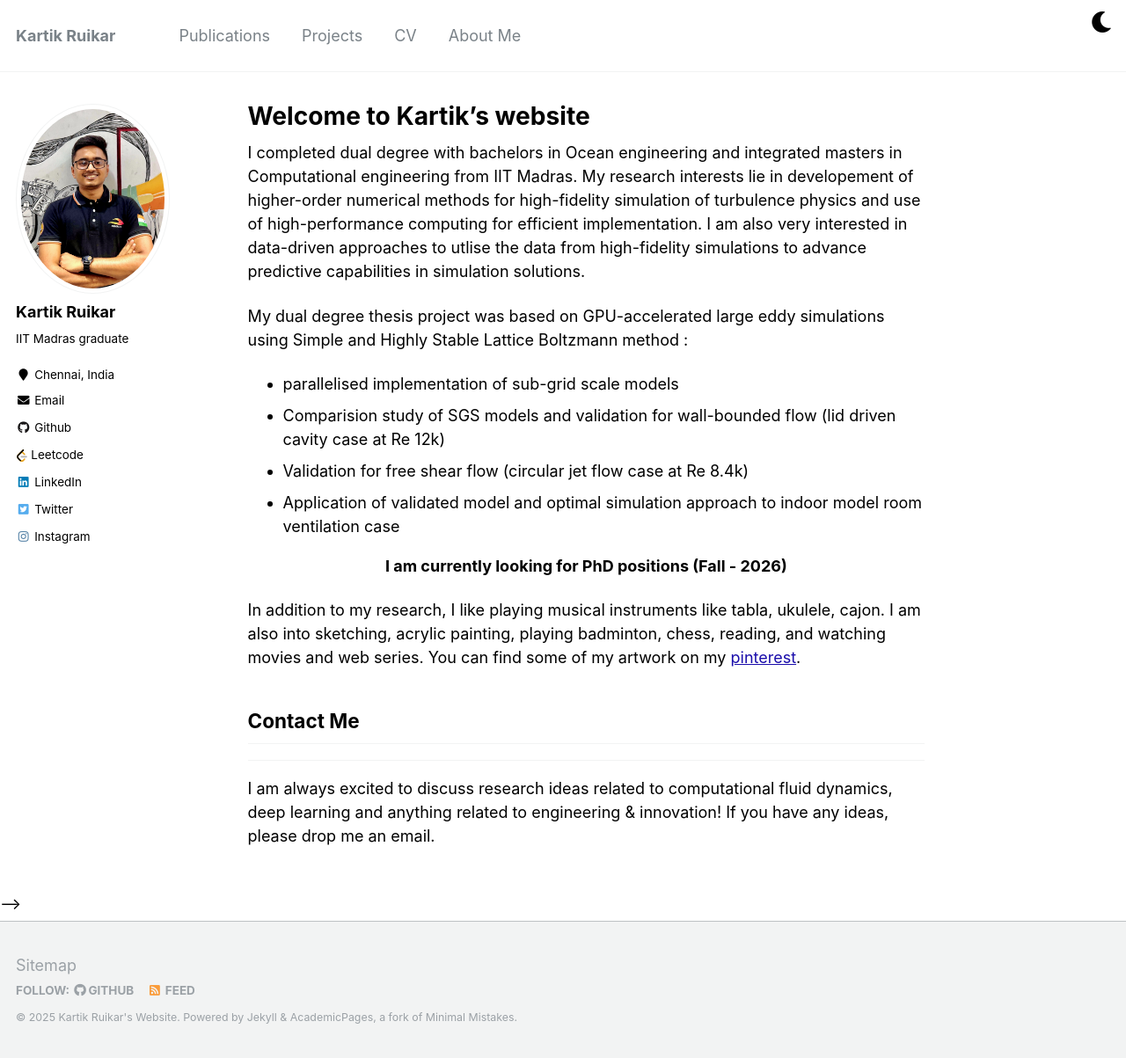
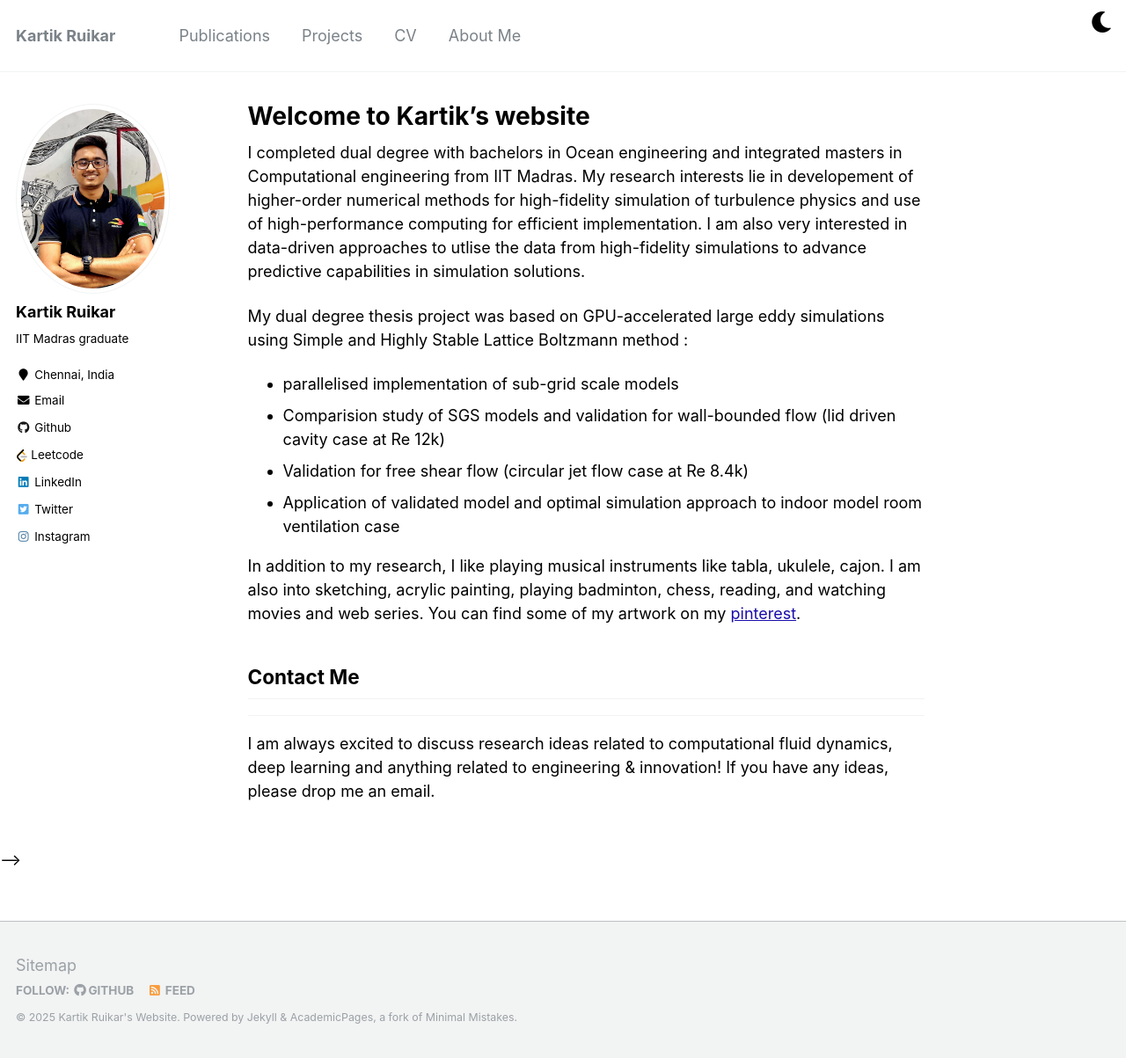
Before and after one commit to Kartik2605/Kartik2605.github.io, a Jekyll site: the page built from _pages/about.md, in a window 1280 px wide and 1203 px high. Shown: the whole window at 88% size. Built offline with Jekyll 4.4.1, drawn with Linux system fonts in a browser that asks for light colours.

Commit message:
removing looking for phd position for now while applying for jobs

```diff
--- a/_pages/about.md
+++ b/_pages/about.md
@@ -18,9 +18,9 @@ My dual degree thesis project was based on GPU-accelerated large eddy simulation
 - Validation for free shear flow (circular jet flow case at Re 8.4k)
 - Application of validated model and optimal simulation approach to indoor model room ventilation case
 
-<p style="text-align: center; font-weight: bold;">
+<!-- <p style="text-align: center; font-weight: bold;">
   I am currently looking for PhD positions (Fall - 2026)
-</p>
+</p> -->
 
 In addition to my research, I like playing musical instruments like tabla, ukulele, cajon. I am also into sketching, acrylic painting, playing badminton, chess, reading, and watching movies and web series. You can find some of my artwork on my [pinterest](https://pin.it/2c8Ym5D8z).
 
```
